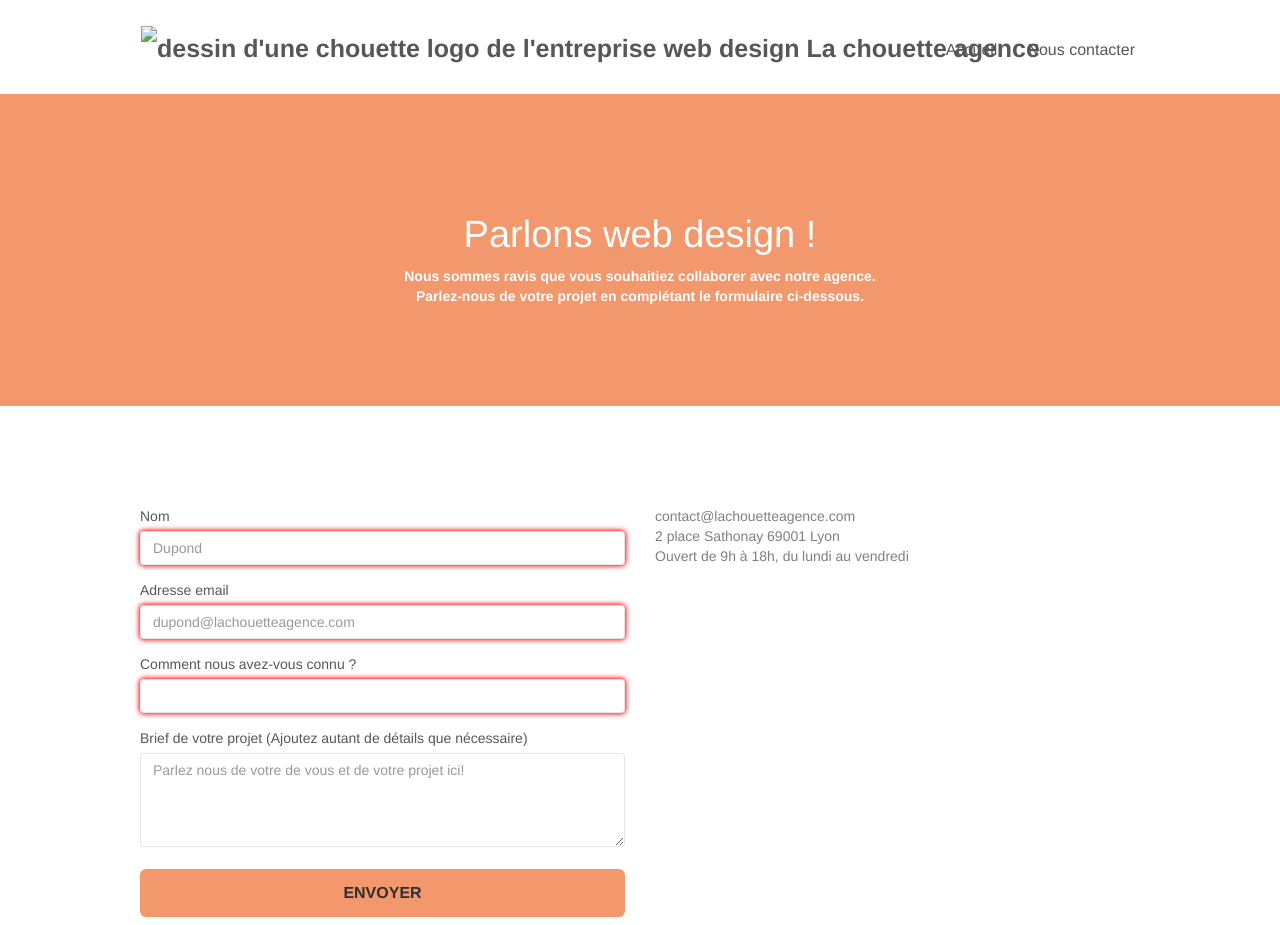
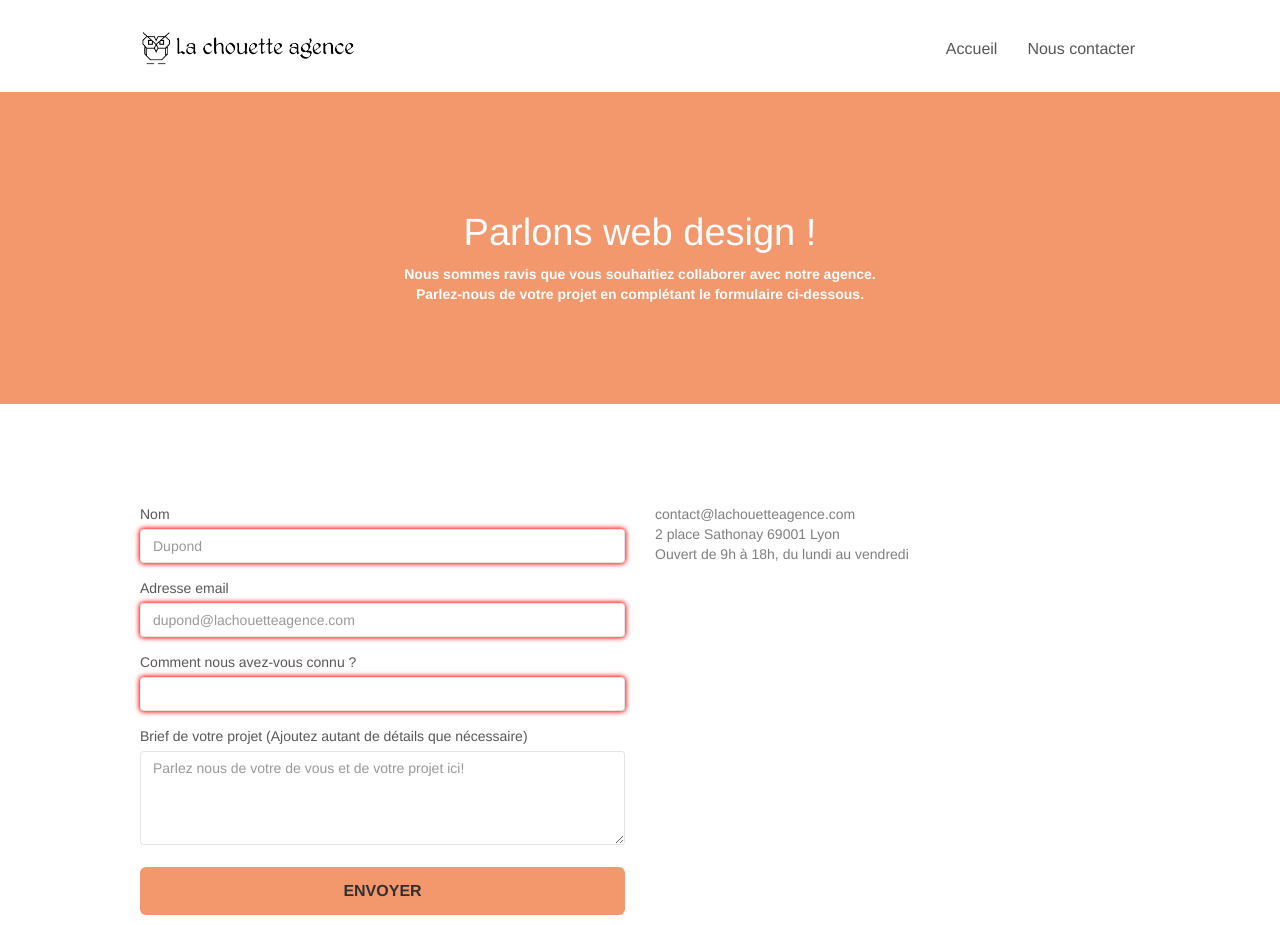
Before and after one commit to NataliaLP/P4_la_chouette_agence_livrable, a plain HTML site: page page2.html in a window 1280 px wide. Shown: the top 925 px of the page. Drawn offline with nearby package versions, Linux system fonts and the light colour scheme; a script that the page names is missing.

Commit message:
correction erreur de frappe

```diff
--- a/page2.html
+++ b/page2.html
@@ -31,7 +31,7 @@
 
 		<nav class="navbar row">
 			<div class="navbar-header">
-				<a class="navbar-brand" href="index.html"><img src="img/la-chouette-agence.webpgit " alt="dessin d'une chouette logo de l'entreprise web design La chouette agence" height="40" /></a>
+				<a class="navbar-brand" href="index.html"><img src="img/la-chouette-agence.webp " alt="dessin d'une chouette logo de l'entreprise web design La chouette agence" height="40" /></a>
 			</div>
 			<div class="collapse navbar-collapse navbar-1 special-dropdown-nav">
 				<ul class="site-navigation nav navbar-nav">
```
